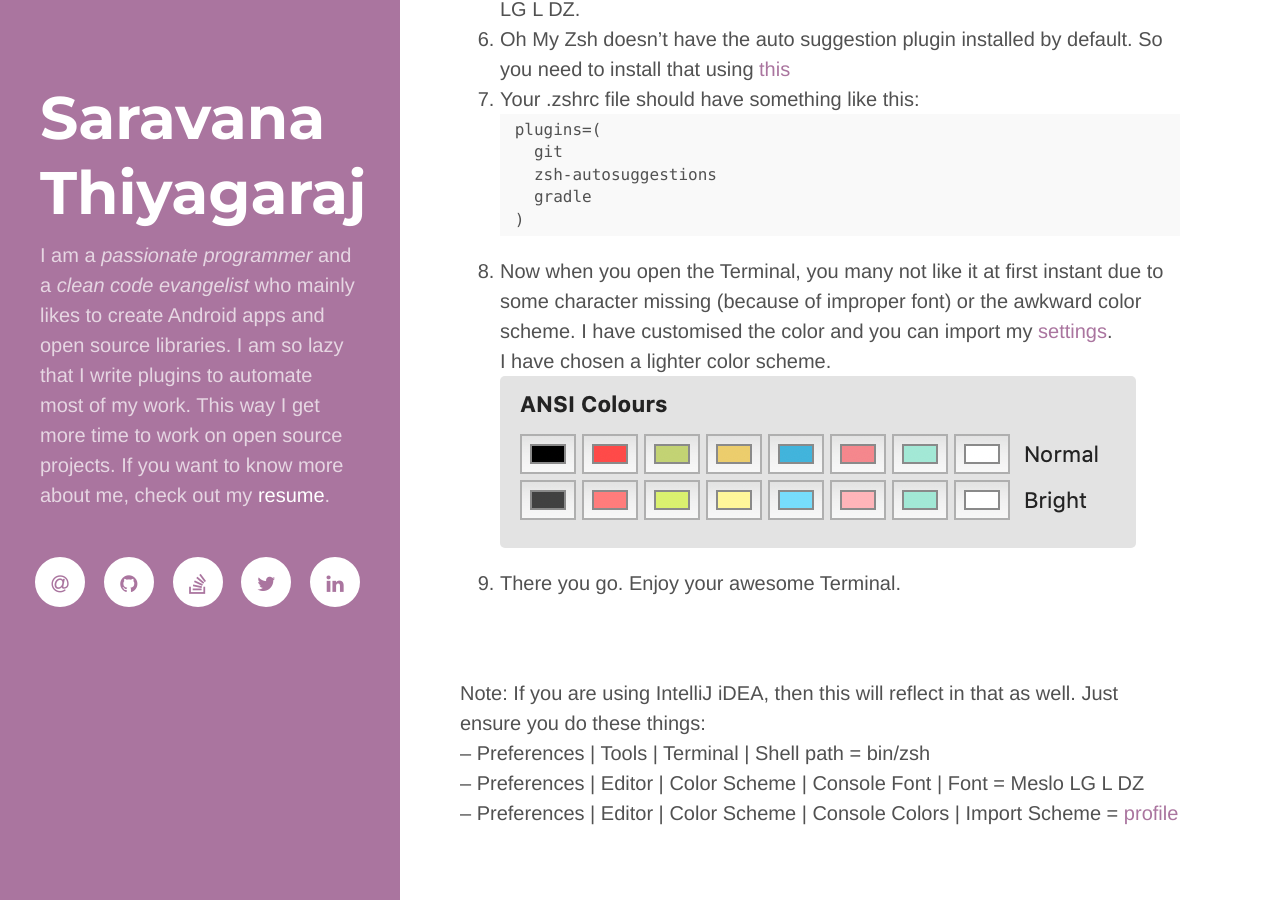
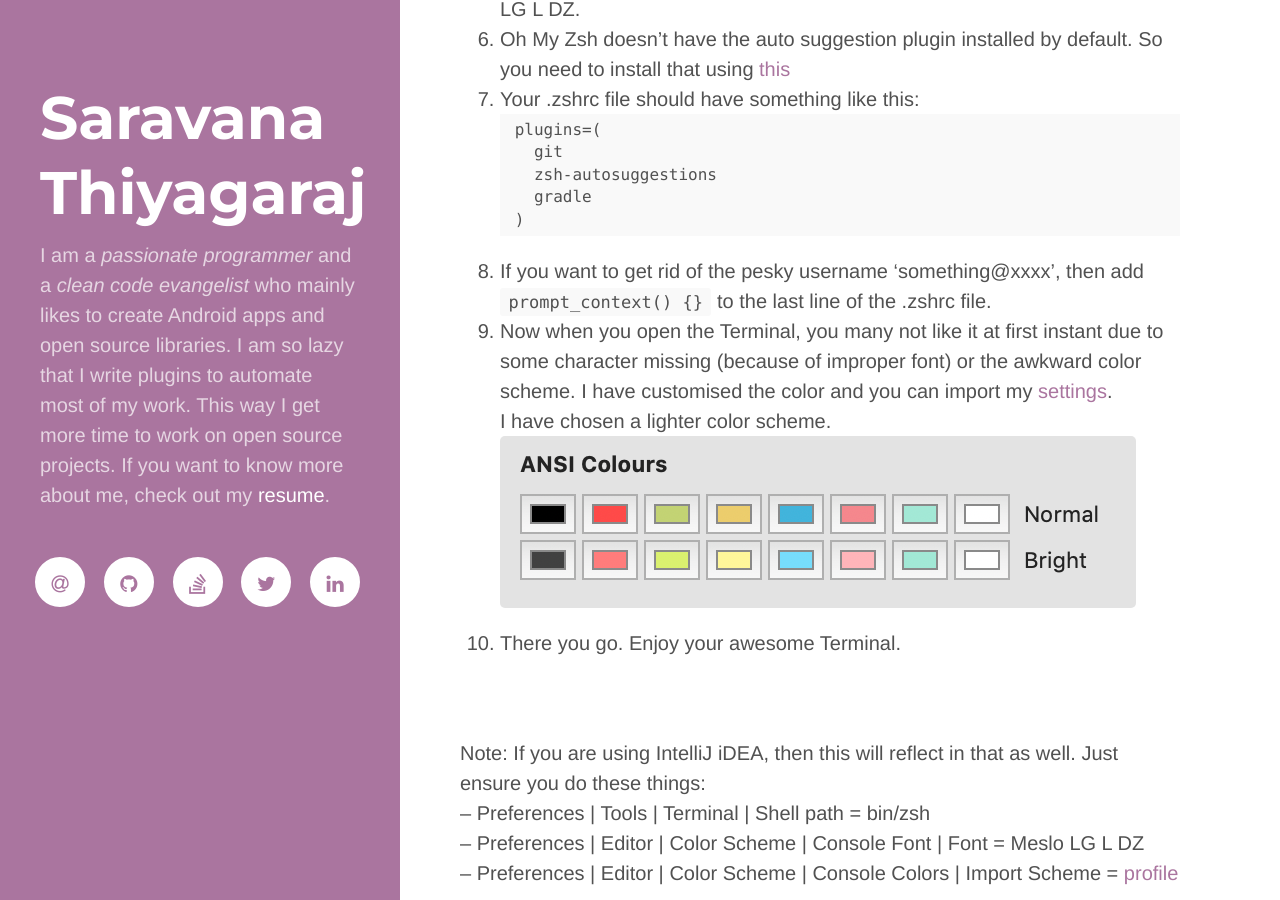
Before and after one commit to thsaravana/thsaravana.github.io, a Jekyll site: the page built from _posts/2019-04-02-macos-terminal-configuring oh-my-zsh.md, in a window 1280 px wide and 900 px high, scrolled down 771 px. Built offline with Jekyll 4.4.1, drawn with Linux system fonts in a browser that asks for light colours; nearby versions of some CDN libraries.

Commit message:
Tweak to get rid of the username

````diff
--- a/_posts/2019-04-02-macos-terminal-configuring oh-my-zsh.md
+++ b/_posts/2019-04-02-macos-terminal-configuring oh-my-zsh.md
@@ -32,11 +32,12 @@ using [this](https://github.com/zsh-users/zsh-autosuggestions/blob/master/INSTAL
       gradle
     )
     ```
-8. Now when you open the Terminal, you many not like it at first instant due to some character missing (because of
+8. If you want to get rid of the pesky username 'something@xxxx', then add `prompt_context() {}` to the last line of the .zshrc file.
+9. Now when you open the Terminal, you many not like it at first instant due to some character missing (because of
 improper font) or the awkward color scheme. I have customised the color and you can import my [settings](/assets/ohMyZsh/Custom.terminal).<br>
 I have chosen a lighter color scheme.<br>
 ![Color Scheme]({{ '/assets/ohMyZsh/terminal-color-scheme.png' | absolute_url }})
-9. There you go. Enjoy your awesome Terminal.
+10. There you go. Enjoy your awesome Terminal.
 
 <br><br>
 Note: If you are using IntelliJ iDEA, then this will reflect in that as well. Just ensure you do these things:<br>
````
